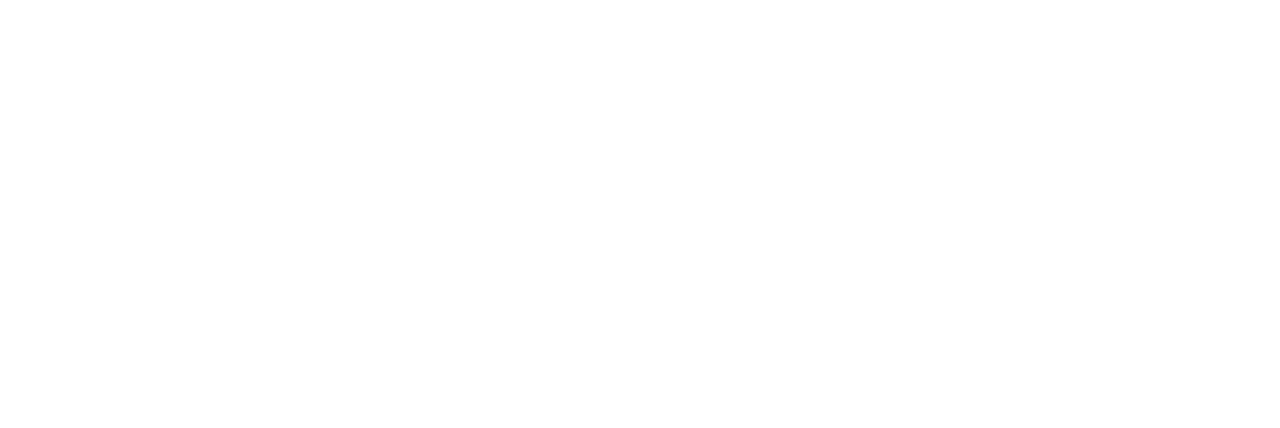
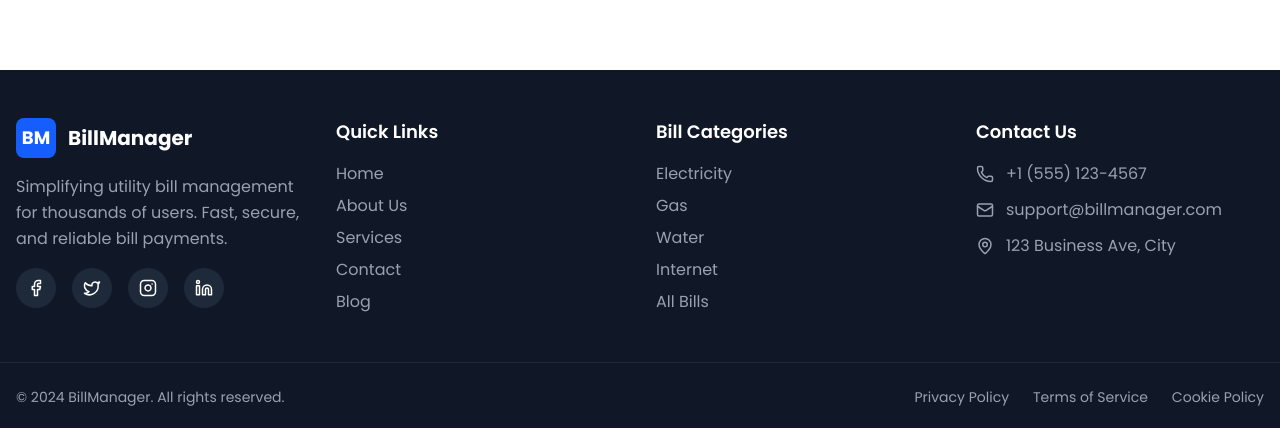
Before and after one commit to imran-86/bill-management-system-client, a React (Vite) app: page /my-pay-bills in a window 1280 px wide. Shown: the part 906-1334 px from the top of the page. Before the commit the page ends 888 px from the top, so only its background shows below. Built offline with nearby package versions, Linux system fonts and the light colour scheme; no server answers.

Commit message:
Footer section add

```diff
--- a/src/Components/Commons/Footer.jsx
+++ b/src/Components/Commons/Footer.jsx
@@ -1,10 +1,114 @@
 import React from 'react';
+import { Phone, Mail, MapPin, Facebook, Twitter, Instagram, Linkedin } from 'lucide-react';
 
 const Footer = () => {
     return (
-        <div>
+        <footer className="bg-gray-900 text-white mt-20">
+            {/* Main Footer */}
+            <div className="container mx-auto px-4 py-12">
+                <div className="grid grid-cols-1 md:grid-cols-2 lg:grid-cols-4 gap-8">
+                    {/* Company Info */}
+                    <div className="lg:col-span-1">
+                        <div className="flex items-center gap-3 mb-4">
+                            <div className="w-10 h-10 bg-blue-600 rounded-lg flex items-center justify-center">
+                                <span className="text-white font-bold text-lg">BM</span>
+                            </div>
+                            <span className="text-xl font-bold">BillManager</span>
+                        </div>
+                        <p className="text-gray-400 mb-4 leading-relaxed">
+                            Simplifying utility bill management for thousands of users.
+                            Fast, secure, and reliable bill payments.
+                        </p>
+                        <div className="flex space-x-4">
+                            {[Facebook, Twitter, Instagram, Linkedin].map((Icon, index) => (
+                                <a
+                                    key={index}
+                                    href="#"
+                                    className="w-10 h-10 bg-gray-800 hover:bg-blue-600 rounded-full flex items-center justify-center transition-colors duration-300"
+                                >
+                                    <Icon size={18} />
+                                </a>
+                            ))}
+                        </div>
+                    </div>
 
-        </div>
+                    {/* Quick Links */}
+                    <div>
+                        <h3 className="text-lg font-semibold mb-4">Quick Links</h3>
+                        <ul className="space-y-2">
+                            {['Home', 'About Us', 'Services', 'Contact', 'Blog'].map((link) => (
+                                <li key={link}>
+                                    <a
+                                        href="#"
+                                        className="text-gray-400 hover:text-white transition-colors duration-300"
+                                    >
+                                        {link}
+                                    </a>
+                                </li>
+                            ))}
+                        </ul>
+                    </div>
+
+                    {/* Bill Categories */}
+                    <div>
+                        <h3 className="text-lg font-semibold mb-4">Bill Categories</h3>
+                        <ul className="space-y-2">
+                            {['Electricity', 'Gas', 'Water', 'Internet', 'All Bills'].map((category) => (
+                                <li key={category}>
+                                    <a
+                                        href="#"
+                                        className="text-gray-400 hover:text-white transition-colors duration-300"
+                                    >
+                                        {category}
+                                    </a>
+                                </li>
+                            ))}
+                        </ul>
+                    </div>
+
+                    {/* Contact Info */}
+                    <div>
+                        <h3 className="text-lg font-semibold mb-4">Contact Us</h3>
+                        <div className="space-y-3">
+                            <div className="flex items-center gap-3 text-gray-400">
+                                <Phone size={18} />
+                                <span>+1 (555) 123-4567</span>
+                            </div>
+                            <div className="flex items-center gap-3 text-gray-400">
+                                <Mail size={18} />
+                                <span>support@billmanager.com</span>
+                            </div>
+                            <div className="flex items-center gap-3 text-gray-400">
+                                <MapPin size={18} />
+                                <span>123 Business Ave, City</span>
+                            </div>
+                        </div>
+                    </div>
+                </div>
+            </div>
+
+            {/* Bottom Bar */}
+            <div className="border-t border-gray-800">
+                <div className="container mx-auto px-4 py-6">
+                    <div className="flex flex-col md:flex-row justify-between items-center">
+                        <p className="text-gray-400 text-sm">
+                            © 2024 BillManager. All rights reserved.
+                        </p>
+                        <div className="flex space-x-6 mt-4 md:mt-0">
+                            {['Privacy Policy', 'Terms of Service', 'Cookie Policy'].map((item) => (
+                                <a
+                                    key={item}
+                                    href="#"
+                                    className="text-gray-400 hover:text-white text-sm transition-colors duration-300"
+                                >
+                                    {item}
+                                </a>
+                            ))}
+                        </div>
+                    </div>
+                </div>
+            </div>
+        </footer>
     );
 };
 
```
Also changed, not shown: src/Components/Commons/Navbar.jsx (+7 -1 lines).
